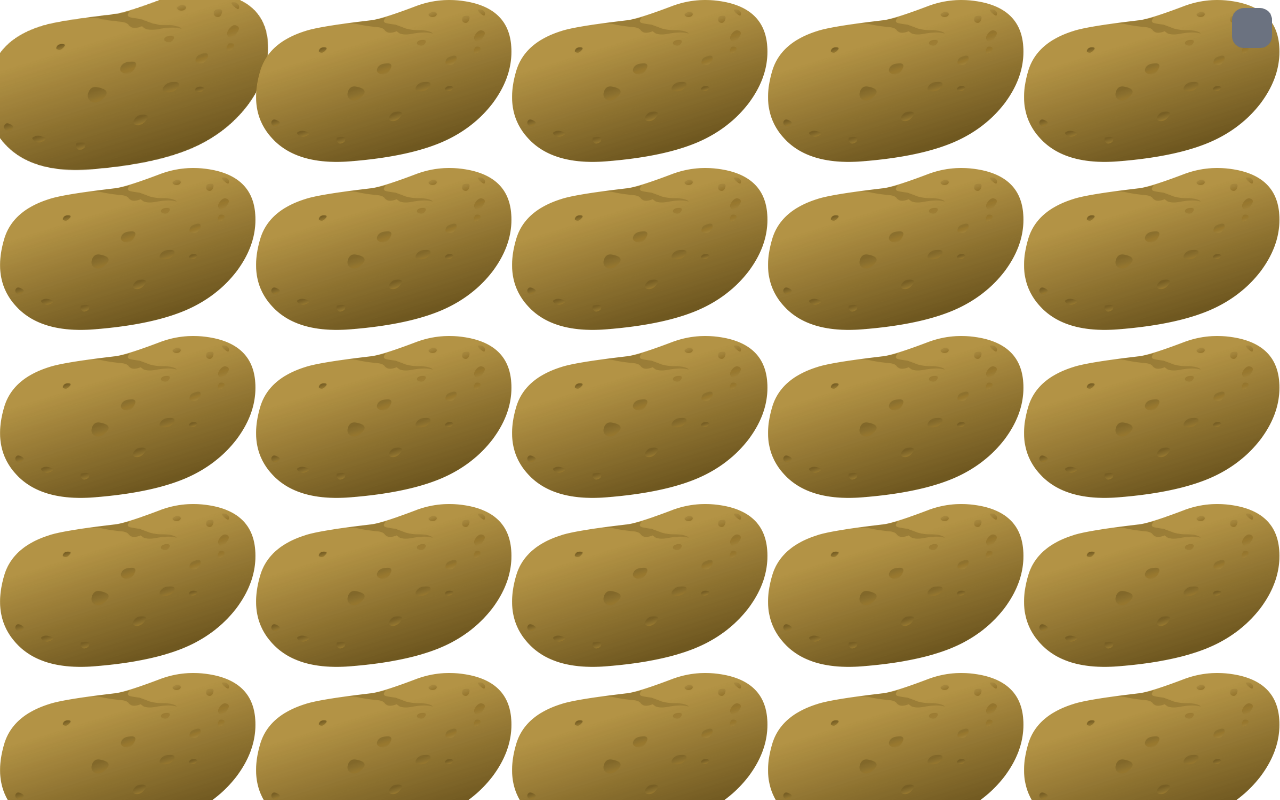
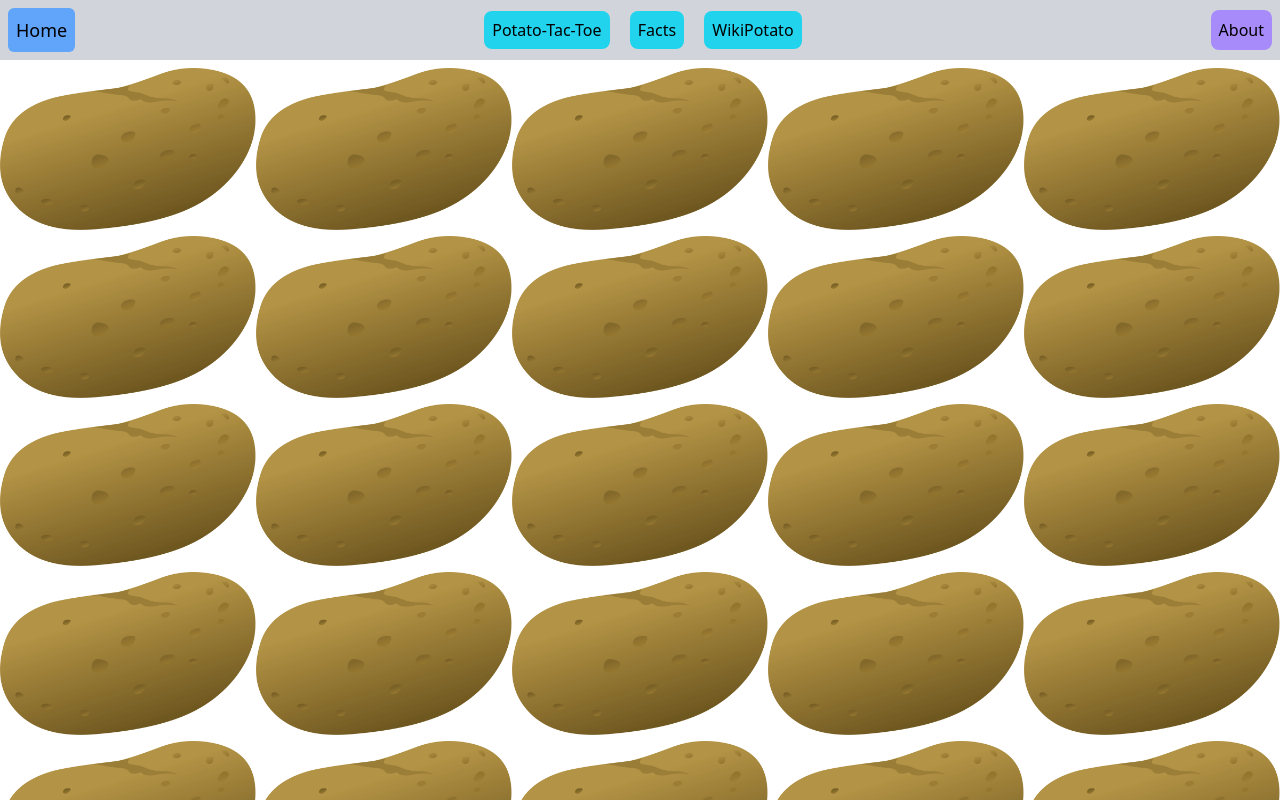
Before and after one commit to Thatoddone1/potato, a SvelteKit app: page / in a window 1280 px wide. Shown: the top 800 px of the page. Built offline with nearby package versions, Linux system fonts and the light colour scheme.

Commit message:
Redesigned navbar. subject to change

```diff
--- a/src/routes/+layout.svelte
+++ b/src/routes/+layout.svelte
@@ -11,6 +11,7 @@
 	let aboutURL = url_for('/about');
 	let potatoTacToeURL = url_for('/potato-tac-toe');
 	let factsURL = url_for('/facts');
+	let wikipotatoURL = url_for('/wikipotato');
 	let showNavBar = $state(false);
 	function mouseHover() {
 		showNavBar = true;
@@ -26,10 +27,13 @@
 	<meta name="keywords" content="potato, educational" />
 	<meta name="author" content="thatoddone1" />
 </svelte:head>
-<div class="group fixed right-0 m-2 flex flex-auto flex-row rounded-xl bg-gray-500 z-50 transition-all duration-300 transform w-10 h-10 hover:w-auto hover:h-auto">
-	<a href={homeURL} class="flex p-2 m-2 rounded-full text-md bg-cyan-600 transition-all duration-300 transform scale-0 group-hover:scale-100">Home</a>
-	<a href={aboutURL} class="flex p-2 m-2 rounded-full text-md bg-cyan-600 transition-all duration-300 transform scale-0 group-hover:scale-100">About</a>
-	<a href={potatoTacToeURL} class="flex p-2 m-2 rounded-full text-md bg-cyan-600 transition-all duration-300 transform scale-0 group-hover:scale-100">Potato-Tac-Toe</a>
-	<a href={factsURL} class="flex p-2 m-2 rounded-full text-md bg-cyan-600 transition-all duration-300 transform scale-0 group-hover:scale-100">Facts</a>
+<div class="flex mb-2 bg-gray-300 z-50 w-full justify-between items-center">
+		<a href={homeURL} class="p-2 m-2 text-lg rounded-md bg-blue-400">Home</a>
+	<div>
+		<a href={potatoTacToeURL} class="p-2 m-2 rounded-lg text-md bg-cyan-400">Potato-Tac-Toe</a>
+		<a href={factsURL} class="p-2 m-2 rounded-lg text-md bg-cyan-400">Facts</a>
+		<a href={wikipotatoURL} class="p-2 m-2 rounded-lg text-md bg-cyan-400">WikiPotato</a>
+	</div>
+	<a href={aboutURL} class="p-2 m-2 rounded-lg text-md bg-violet-400">About</a>
 </div>
 {@render children()}
```
